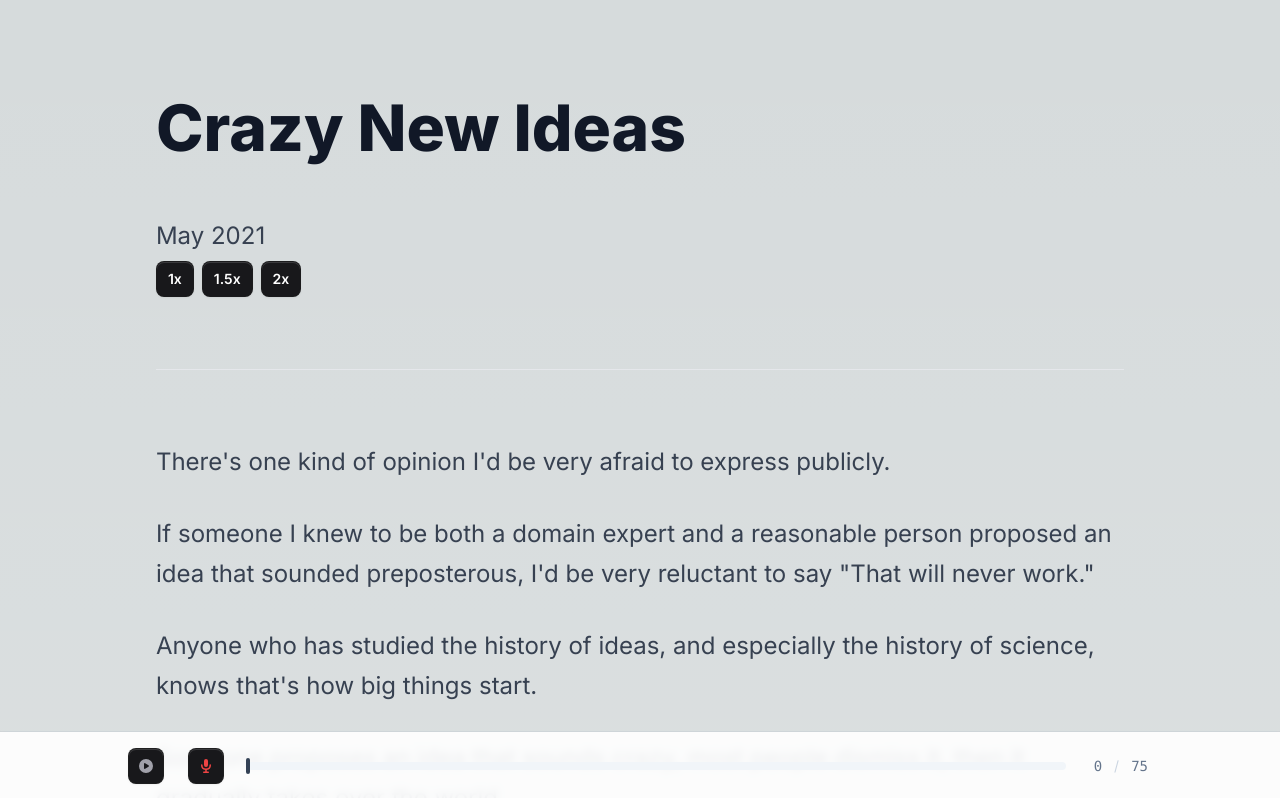
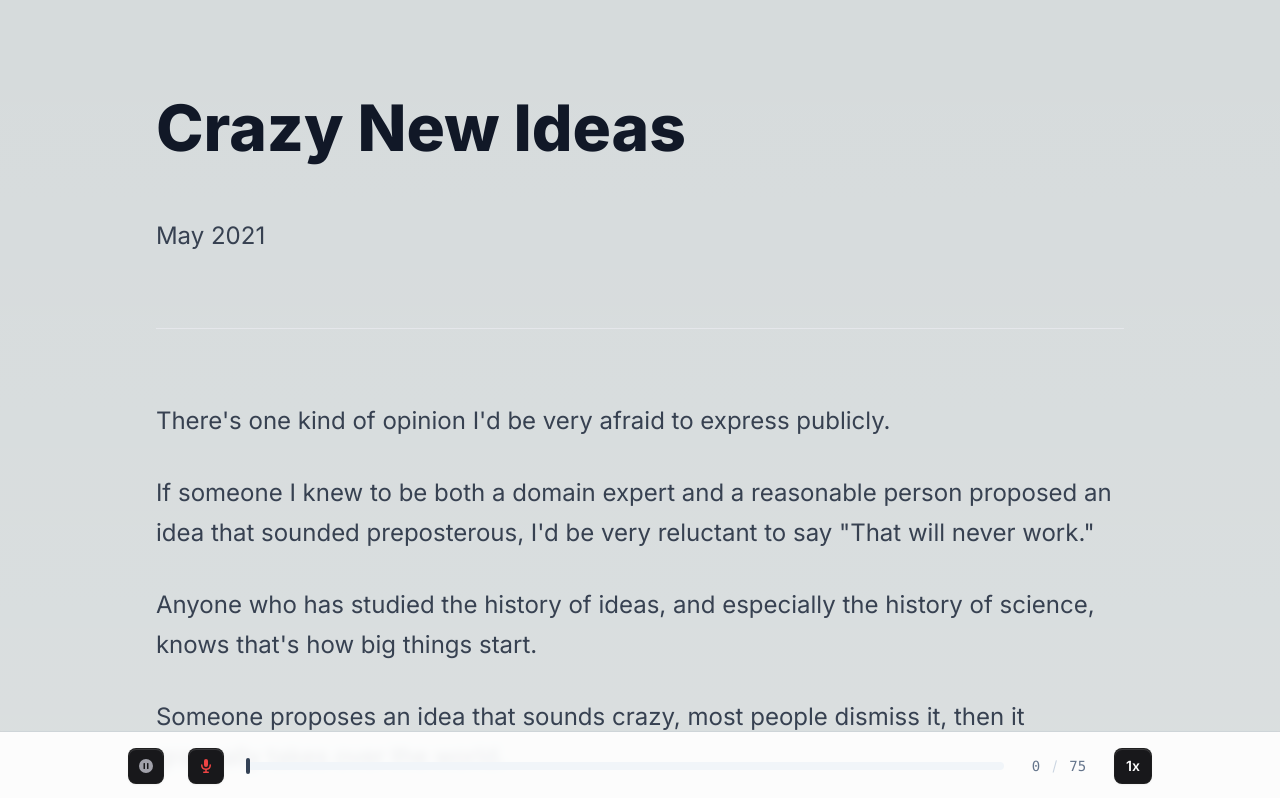
Before and after one commit to dan-kwiat/audiflo, a Next.js app: page / in a window 1280 px wide. Shown: the top 798 px of the page. Built offline with nearby package versions, Linux system fonts and the light colour scheme; no server answers.

Commit message:
feat(ui): move speed control to footer

```diff
--- a/src/app/page.tsx
+++ b/src/app/page.tsx
@@ -59,6 +59,7 @@ export default function Page() {
       audioRef.current.playbackRate = speed
     }
     audioRef.current?.play()
+    setReading(true)
   }, [speed])
 
   function play() {
@@ -94,11 +95,7 @@ export default function Page() {
         {/* <div className="max-w-screen-lg mx-auto border-x p-4 space-y-4"> */}
         <h1>Crazy New Ideas</h1>
         <h5>May 2021</h5>
-        <div className="space-x-2">
-          <Button onClick={() => setSpeed(1)}>1x</Button>
-          <Button onClick={() => setSpeed(1.5)}>1.5x</Button>
-          <Button onClick={() => setSpeed(2)}>2x</Button>
-        </div>
+
         <hr />
         {chunks.map((x, idx) => (
           <p
@@ -163,6 +160,17 @@ export default function Page() {
               value={[cursorIndex + 1]}
               onChangeEnd={([value]) => setCursorIndex(value - 1)}
             />
+            <Button
+              onClick={() => {
+                if (speed >= 2) {
+                  setSpeed(1)
+                } else {
+                  setSpeed(speed + 0.5)
+                }
+              }}
+            >
+              {speed}x
+            </Button>
           </div>
         </div>
         {/* <AudioPlayer /> */}
```
